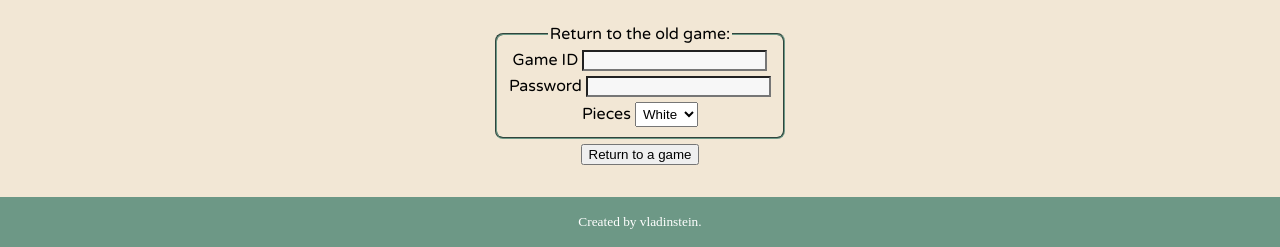
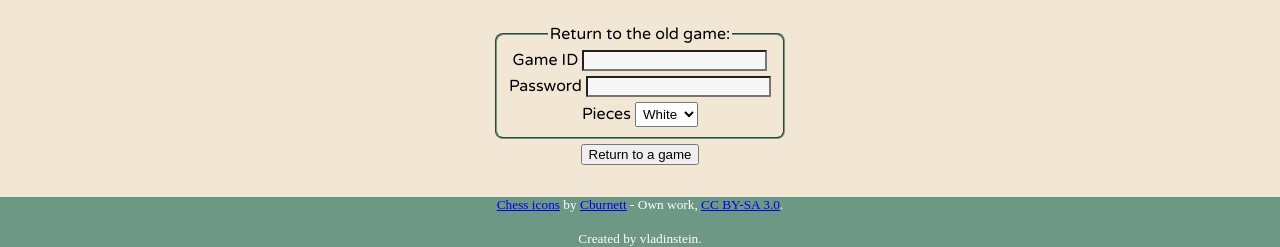
Before and after one commit to vladinstein/flask-chess, a Flask app: page / in a window 1280 px wide. Shown: the part 553-800 px from the top of the page. Run offline with Flask 2, Linux system fonts and the light colour scheme; parts of the project's set-up code (start-up, migrations or seed data) failed here and were passed over; some libraries are stand-ins or nearby versions.

Commit message:
added attribution

```diff
--- a/chess/static/styles.css
+++ b/chess/static/styles.css
@@ -50,6 +50,7 @@ footer {
     background-color: #6D9886;
     color: white;
     display: flex;
+    flex-direction: column;
     align-items: center;
     justify-content: center;
 }
--- a/chess/templates/layout.html
+++ b/chess/templates/layout.html
@@ -41,6 +41,8 @@
         {% endblock scripts %}
     </main>
     <footer>
+        <small><a href='https://commons.wikimedia.org/w/index.php?curid=1499810'>Chess icons</a> by <a href='https://commons.wikimedia.org/wiki/User:Cburnett'>Cburnett</a> - Own work, <a href='https://creativecommons.org/licenses/by-sa/3.0/deed.en'>CC BY-SA 3.0</a>. </small>
+        <br>
         <small>Created by vladinstein.</small>
     </footer>
 </body>
```
Also changed, not shown: chess/site.db.
